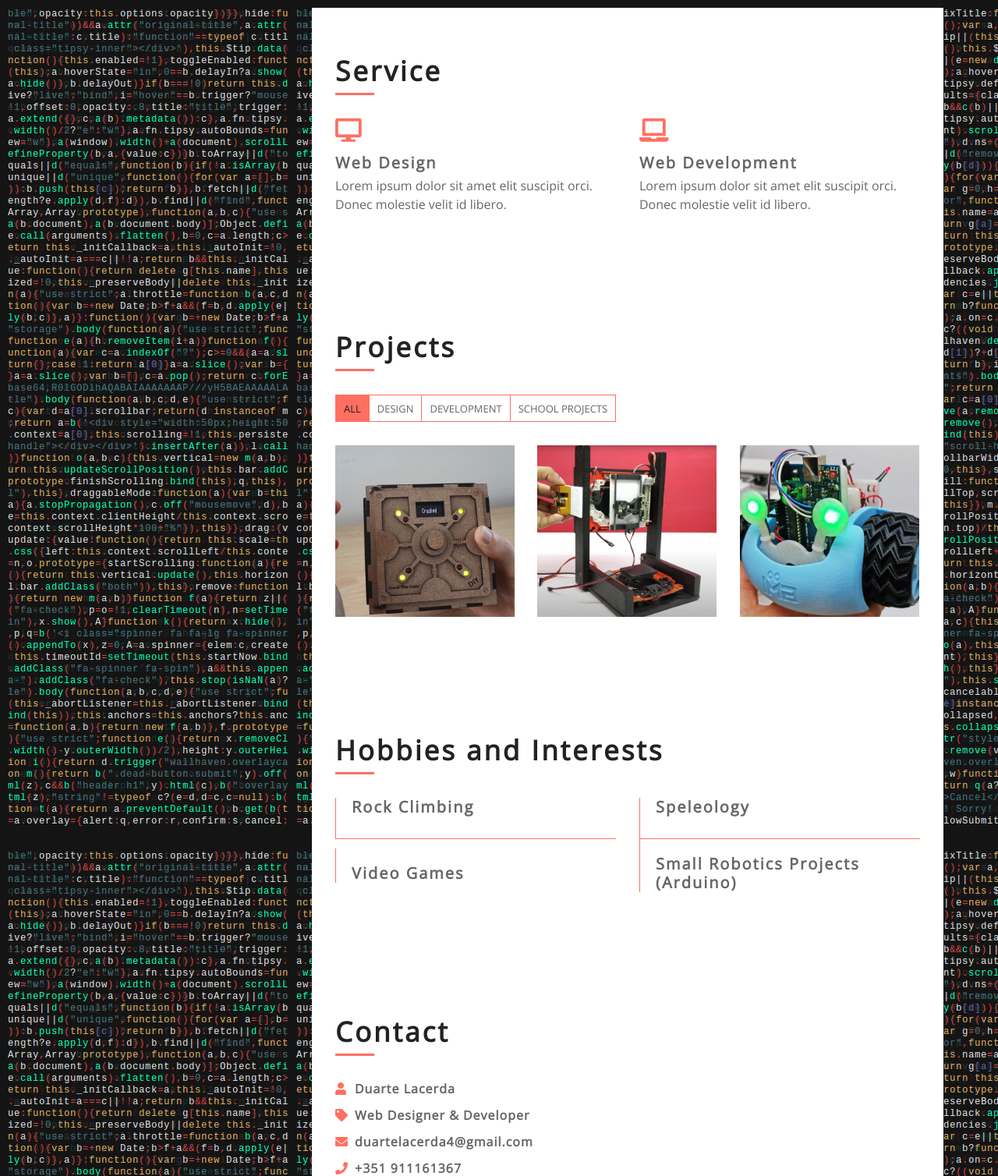
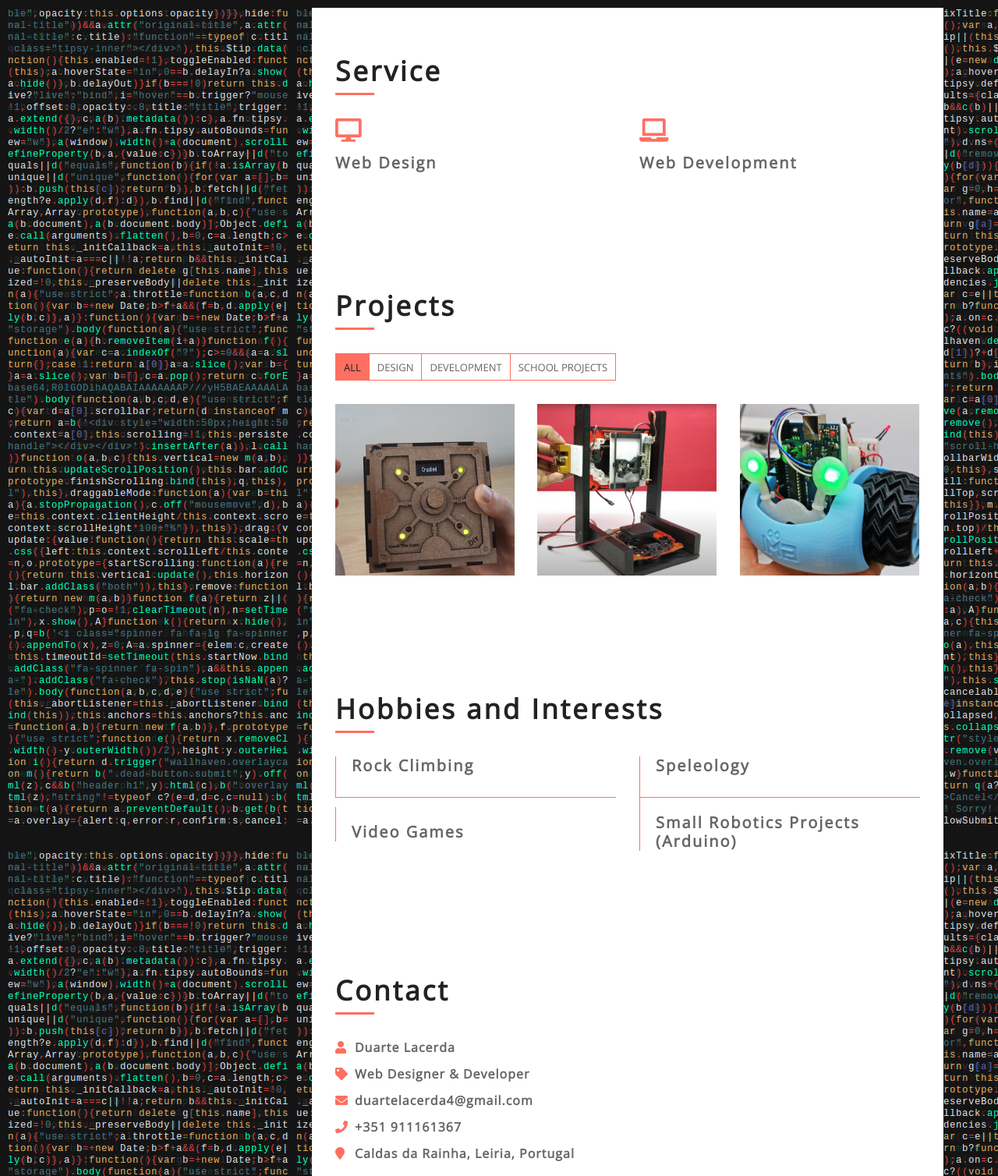
Before and after one commit to DuarteLacerda/DuarteLacerda.github.io, a PHP site: page / in a window 1280 px wide. Shown: the part 2160-3668 px from the top of the page at 78% size. Run offline with PHP 8.4, Linux system fonts and the light colour scheme; some libraries are stand-ins or nearby versions.

Commit message:
03/04/2022

```diff
--- a/css/style.css
+++ b/css/style.css
@@ -838,6 +838,77 @@ a:focus {
     top: 50%;
 }
 
+/**********************************/
+/********* Hobbies and interests CSS **********/
+/**********************************/
+.hobbies {
+    position: relative;
+    padding: 60px 30px;
+    background: #ffffff;
+    border-bottom: 30px solid #22222200;
+}
+
+.hobbies .edu-col {
+    position: relative;
+    width: 100%;
+    padding: 20px 0 20px 20px;
+    border-left: 1px solid #FF6F61;
+    border-bottom: 1px solid #FF6F61;
+}
+
+.hobbies .col-md-6:first-child .edu-col {
+    padding-top: 0;
+}
+
+.hobbies .col-md-6:last-child .edu-col {
+    border-bottom: none;
+    padding-bottom: 0;
+}
+
+@media (min-width: 768px) {
+    .hobbies .col-md-6:nth-child(-n+2) .edu-col {
+        padding-top: 0;
+    }
+
+    .hobbies .col-md-6:last-child .edu-col,
+    .hobbies .col-md-6:nth-last-child(2) .edu-col {
+        border-bottom: none;
+        padding-bottom: 0;
+    }
+}
+
+.hobbies .edu-col span {
+    position: relative;
+    display: block;
+    font-size: 13px;
+    letter-spacing: 1px;
+    margin-bottom: 10px;
+}
+
+.hobbies .edu-col span::before {
+    position: absolute;
+    content: "";
+    width: 11px;
+    height: 11px;
+    background: #FF6F61;
+    top: 5px;
+    left: -26px;
+    border-radius: 5px;
+}
+
+.hobbies .edu-col span i {
+    color: #FF6F61;
+}
+
+.hobbies .edu-col h3 {
+    font-size: 20px;
+    font-weight: 700;
+    letter-spacing: 2px;
+}
+
+.hobbies .edu-col p {
+    margin: 0;
+}
 
 /**********************************/
 /*********** Review CSS ***********/
--- a/index.html
+++ b/index.html
@@ -85,8 +85,8 @@
                 <!-- Large Button Start -->
                 <div class="large-btn">
                     <div class="content-inner">
-                        <a class="btn" href="#"><i class="fa fa-download"></i>Resume</a>
-                        <a class="btn" href="#"><i class="fa fa-hands-helping"></i>Hire Me</a>
+                        <a class="btn" href="img/DuarteLacerda_CV.pdf"><i class="fa fa-download"></i>Resume</a>
+                        <a class="btn" href="https://www.linkedin.com/in/duarte-lacerda-545136235/"><i class="fa fa-hands-helping"></i>Hire Me</a>
                     </div>
                 </div>
                 <!-- Large Button End -->
@@ -103,9 +103,9 @@
                             </div>
                             <div class="col-md-6 col-lg-7">
                                 <p>
-                                    Lorem ipsum dolor sit amet, consectetur adipiscing elit. Sed eu suscipit orci. Donec molestie velit id libero blandit, quis suscipit urna suscipit. Donec aliquet erat eu lacinia iaculis. Ut tempor tellus eu sem pharetra feugiat. Proin libero ligula, gravida at porttitor eget.
+                                    Hello, my name is Duarte Lacerda and I am 18 years old. I am currently studying in Caldas da Rainha, Leiria, Portugal, in a professional course of management and computer systems programming. One day I want to be a Web developer.
                                 </p>
-                                <a class="btn" href="#">Hire Me</a>
+                                <a class="btn" href="https://www.linkedin.com/in/duarte-lacerda-545136235/">Hire Me</a>
                             </div>
                         </div>
                         <div class="row">
@@ -230,14 +230,12 @@
                                 <div class="srv-col">
                                     <i class="fa fa-desktop"></i>
                                     <h3>Web Design</h3>
-                                    <p>Lorem ipsum dolor sit amet elit suscipit orci. Donec molestie velit id libero.</p>
                                 </div>
                             </div>
                             <div class="col-md-6">
                                 <div class="srv-col">
                                     <i class="fa fa-laptop"></i>
                                     <h3>Web Development</h3>
-                                    <p>Lorem ipsum dolor sit amet elit suscipit orci. Donec molestie velit id libero.</p>
                                 </div>
                             </div>
                         </div>
@@ -267,8 +265,8 @@
                                     <figure>
                                         <img src="img/portfolio-2.jpg" class="img-fluid" alt="">
                                         <a href="img/portfolio-2.jpg" class="link-preview" data-lightbox="portfolio" data-title="Project Name" title="Preview"><i class="fa fa-eye"></i></a>
-                                        <a href="#" class="link-details" title="More Details"><i class="fa fa-link"></i></a>
-                                        <a class="portfolio-title" href="#">Crack The Code Game Box <span>Class Project</span></a>
+                                        <a href="https://www.instructables.com/Crack-the-Code-Game-Arduino-Based-Puzzle-Box/" class="link-details" title="More Details"><i class="fa fa-link"></i></a>
+                                        <a class="portfolio-title">Crack The Code Game Box <span>Class Project</span></a>
                                     </figure>
                                 </div>
                             </div>
@@ -278,8 +276,8 @@
                                     <figure>
                                         <img src="img/portfolio-4.jpg" class="img-fluid" alt="">
                                         <a href="img/portfolio-4.jpg" class="link-preview" data-lightbox="portfolio" data-title="Project Name" title="Preview"><i class="fa fa-eye"></i></a>
-                                        <a href="#" class="link-details" title="More Details"><i class="fa fa-link"></i></a>
-                                        <a class="portfolio-title" href="#">Mini 3D Printer <span>Degree Project</span></a>
+                                        <a href="https://www.youtube.com/watch?v=M-YXAS3R3-8&ab_channel=DIYBuilder" class="link-details" title="More Details"><i class="fa fa-link"></i></a>
+                                        <a class="portfolio-title">Mini 3D Printer <span>Degree Project</span></a>
                                     </figure>
                                 </div>
                             </div>
@@ -289,8 +287,8 @@
                                     <figure>
                                         <img src="img/portfolio-6.jpg" class="img-fluid" alt="">
                                         <a href="img/portfolio-6.jpg" class="link-preview" data-lightbox="portfolio" data-title="Project Name" title="Preview"><i class="fa fa-eye"></i></a>
-                                        <a href="#" class="link-details" title="More Details"><i class="fa fa-link"></i></a>
-                                        <a class="portfolio-title" href="#">Juno Rover (Arduino) <span>Robotics Clube Project</span></a>
+                                        <a href="https://stemify.weebly.com/juno-bot.html" class="link-details" title="More Details"><i class="fa fa-link"></i></a>
+                                        <a class="portfolio-title">Juno Rover (Arduino) <span>Robotics Clube Project</span></a>
                                     </figure>
                                 </div>
                             </div>
@@ -360,7 +358,7 @@
                 <!-- Review End -->
 
                 <!-- Hoobies and Interests Start -->
-                <div class="education" id="hobbies">
+                <div class="hobbies" id="hobbies">
                     <div class="content-inner">
                         <div class="content-header">
                             <h2>Hobbies and Interests</h2>
```
Also changed, not shown: 1 other file.
